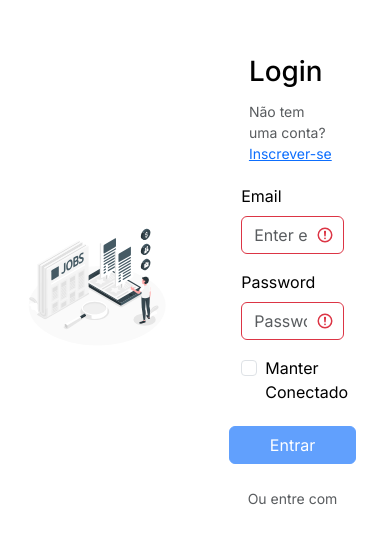
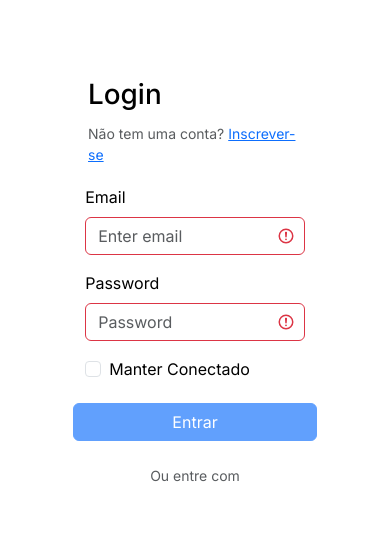
Before and after one commit to Ruan-Portella/MyJobs, a Next.js app in the folder client/: page / in a window 390 px wide. Shown: the part 110-654 px from the top of the page. Built offline with nearby package versions, Linux system fonts and the light colour scheme; no server answers.

Commit message:
Feat: Cria css para login

```diff
--- a/client/src/styles/login.module.css
+++ b/client/src/styles/login.module.css
@@ -51,3 +51,31 @@
 .error {
     color: red;
 }
+
+@media only screen and (max-width: 768px) {
+    .loginContent {
+        flex-direction: column;
+    }
+
+    .loginBanner {
+       display: none;
+    }
+}
+
+@media only screen and (max-width: 768px) {
+    .loginContent {
+        flex-direction: column;
+    }
+
+    .loginBanner {
+       display: none;
+    }
+}
+
+@media only screen and (max-width: 320px) {
+
+    .loginForm {
+        gap: 5px;
+    }
+
+}
```
